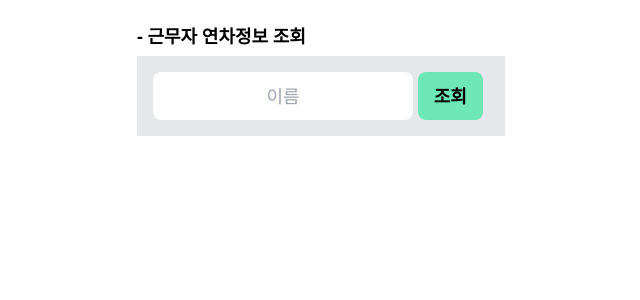
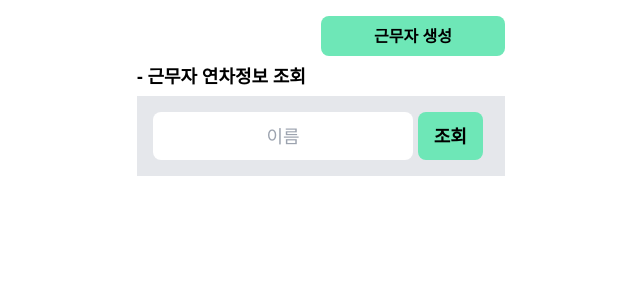
Before and after one commit to sq1533/PTOcalcul-webserver-fastAPI, a Python web app: template templates/HCM.html in a window 1280 px wide. Shown: the top 300 px of the page, without its empty margins (319-959 px from the left). Run offline with Jinja, Linux system fonts and the light colour scheme; the template is opened without the code that fills it, so the values that code supplies are empty; some libraries are stand-ins or nearby versions.

Commit message:
feat : 근무자 생성 기능 추가

```diff
--- a/templates/HCM.html
+++ b/templates/HCM.html
@@ -8,7 +8,21 @@
 </head>
 <body>
   <main class="container mx-auto w-96 px-2 py-4">
-    <div class="font-bold text-2xl leading-10" hx-get="/today" hx-trigger="load"></div>
+    <div class="grid grid-cols-2">
+      <div class="font-bold text-2xl leading-10" hx-get="/today" hx-trigger="load"></div>
+      <button class="px-4 py-2 rounded-lg bg-green-300 font-bold hover:bg-green-500" onclick="document.getElementById('popup').showModal()">근무자 생성</button>
+      <dialog class="bg-gray-400" id="popup">
+        <div class="flex flex-col gap-y-2">
+          <form class="flex-1" hx-post="/joinNew" hx-target="#joinNew" hx-swap="innerHTML">
+            <input class="py-1 text-center rounded-lg focus:outline-none focus:ring-2 focus:ring-indigo-500" type="text" name="name">
+            <input class="py-1 text-center rounded-lg focus:outline-none focus:ring-2 focus:ring-indigo-500" type="date" name="join">
+            <button class="px-4 py-1.5 rounded-lg font-bold bg-green-300 hover:bg-green-500" type="submit">생성</button>
+            <div id="joinNew"></div>
+          </form>
+          <button class="px-4 rounded-lg bg-green-300 font-bold hover:bg-green-500" onclick="document.getElementById('popup').close()">닫기</button>
+        </div>
+      </dialog>
+    </div>
     <div class="font-bold text-lg leading-10">- 근무자 연차정보 조회</div>
     <form class="box-content h-30 p-4 font-bold text-lg leading-10 bg-gray-200" hx-post="/lookup" hx-target="#lookupResults" hx-swap="innerHTML">
       <input class="h-12 text-center rounded-lg" type="text" name="name" placeholder="이름">
```
Also changed, not shown: main.py (+18 -0 lines).
